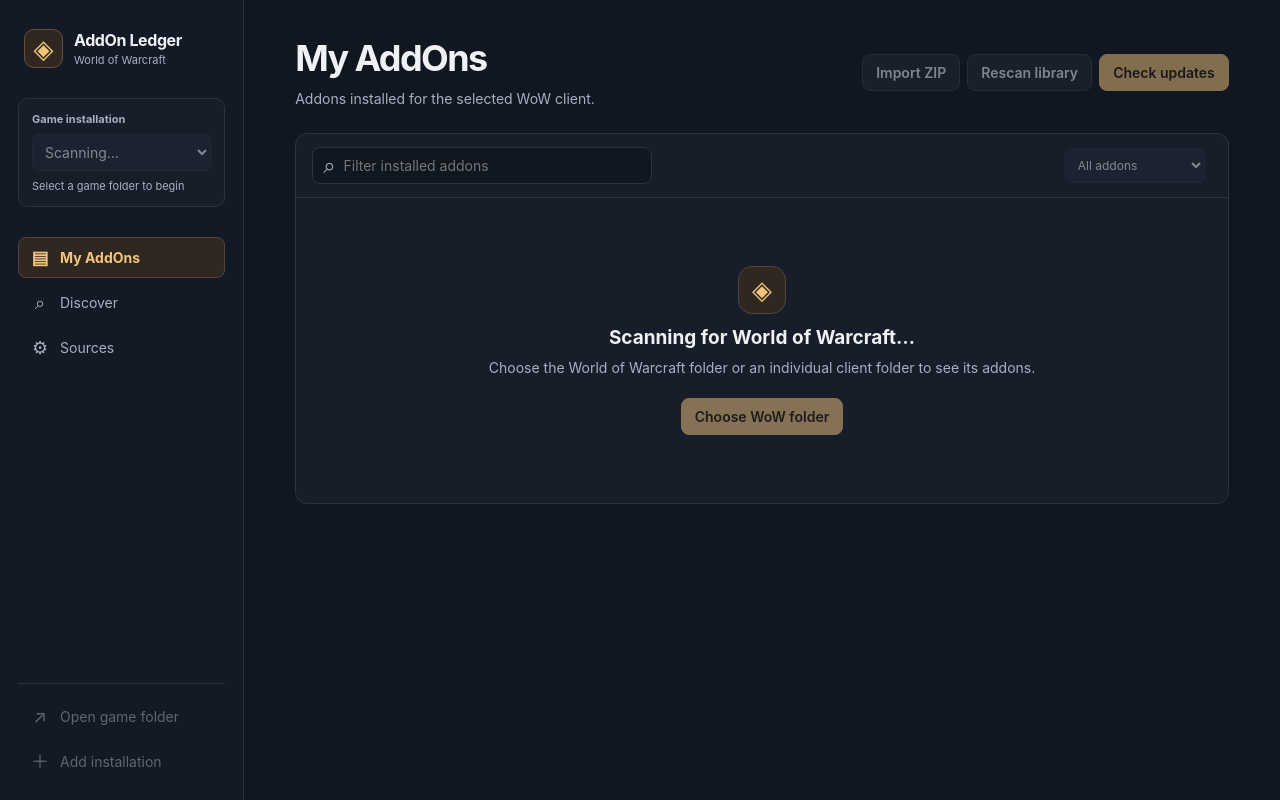
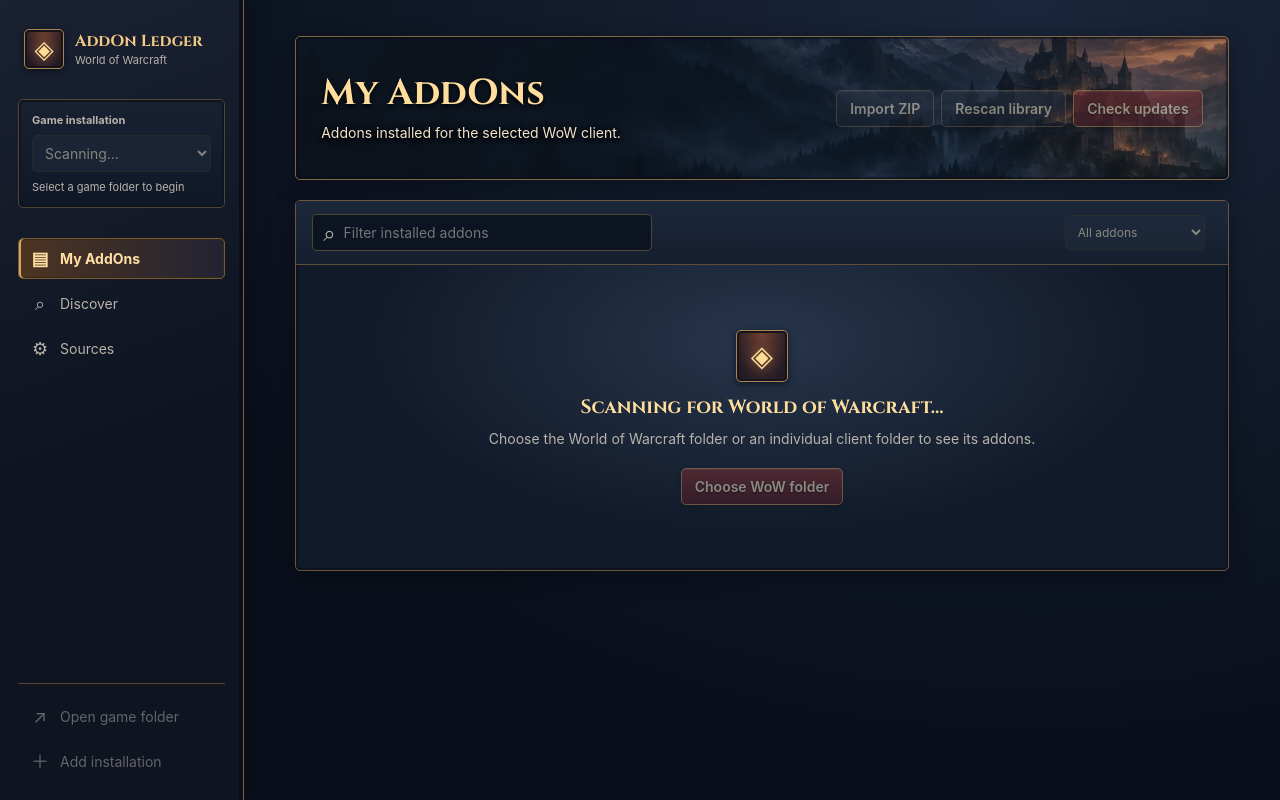
Before and after one commit to OminousOne/WoWAddonManager, an Electron app: page src/renderer/index.html in a window 1280 px wide. Drawn offline with Linux system fonts and the light colour scheme; no server answers.

Commit message:
Style the desktop app with a Warcraft-inspired theme

```diff
--- a/src/main/index.cjs
+++ b/src/main/index.cjs
@@ -45,7 +45,7 @@ function createWindow() {
     height: 780,
     minWidth: 790,
     minHeight: 560,
-    backgroundColor: '#111721',
+    backgroundColor: '#0a101b',
     autoHideMenuBar: true,
     webPreferences: { preload: path.join(__dirname, 'preload.cjs'), sandbox: true, contextIsolation: true },
   });
--- a/src/renderer/style.css
+++ b/src/renderer/style.css
@@ -1,69 +1,161 @@
+@font-face {
+  font-family: Cinzel;
+  src: url('./fonts/cinzel-latin-700.woff2') format('woff2');
+  font-weight: 700;
+  font-display: swap;
+}
+
 :root {
   color-scheme: dark;
   font-family: Inter, -apple-system, BlinkMacSystemFont, "Segoe UI", sans-serif;
   font-size: 14px;
-  color: #eff1f5;
-  background: #111721;
-  --surface: #171e2a;
-  --raised: #202938;
-  --sidebar: #131a25;
-  --line: #293343;
-  --muted: #a6b0c0;
-  --gold: #f2c47e;
-  --gold-ink: #241a11;
-  --gold-wash: #302820;
-  --radius: 10px;
+  color: #f6e9ce;
+  background: #0a101b;
+  --surface: #111a29;
+  --raised: #202c3d;
+  --line: #3b352e;
+  --frame: #7f6645;
+  --muted: #b8b3aa;
+  --gold: #f3cb83;
+  --gold-wash: #312619;
+  --radius: 5px;
+  --display: Cinzel, Georgia, serif;
 }
 * { box-sizing: border-box; }
 [hidden] { display: none !important; }
-body { margin: 0; min-height: 100vh; display: grid; grid-template-columns: 244px minmax(0, 1fr); }
+body {
+  margin: 0;
+  min-height: 100vh;
+  display: grid;
+  grid-template-columns: 244px minmax(0, 1fr);
+  background: radial-gradient(ellipse at 80% 0%, #1a263b, transparent 65%), #0a101b;
+}
 button, select, input { font: inherit; }
 button, select { cursor: pointer; }
 button:disabled, select:disabled { cursor: default; opacity: .5; }
 :focus-visible { outline: 2px solid var(--gold); outline-offset: 3px; }
-.sidebar { display: flex; flex-direction: column; gap: 30px; align-self: start; position: sticky; top: 0; height: 100vh; padding: 29px 18px 18px; background: var(--sidebar); border-right: 1px solid var(--line); }
+.sidebar { display: flex; flex-direction: column; gap: 30px; align-self: start; position: sticky; top: 0; height: 100vh; padding: 29px 18px 18px; background: linear-gradient(160deg, #1a2131, #0e1420 55%); border-right: 1px solid var(--frame); box-shadow: inset -4px 0 #090e18, 4px 0 16px #06091380; }
 .brand { display: flex; align-items: center; gap: 11px; padding-left: 6px; }
-.brand-mark { font-size: 26px; color: var(--gold); width: 39px; height: 39px; border: 1px solid #65513b; border-radius: 10px; display: grid; place-items: center; background: var(--gold-wash); }
-.brand strong { display: block; letter-spacing: -.025em; font-size: 16px; }
-.brand div span { display: block; color: var(--muted); font-size: 11px; margin-top: 3px; }
-.client-picker { padding: 13px; background: var(--surface); border: 1px solid var(--line); border-radius: var(--radius); min-width: 0; }
+.brand-mark, .empty-mark {
+  flex-shrink: 0;
+  display: grid;
+  place-items: center;
+  border: 1px solid #a98550;
+  border-radius: var(--radius);
+  color: #ffdc95;
+  background: radial-gradient(ellipse at 50% 0%, #704031, #221b25 80%);
+  box-shadow: inset 0 0 0 2px #17131c, 0 2px 7px #050810a0;
+  text-shadow: 0 0 12px #e9a75a60;
+}
+.brand-mark { width: 40px; height: 40px; font-size: 25px; }
+.brand strong { display: block; color: var(--gold); font: 700 16px/1.3 var(--display); }
+.brand div span { display: block; color: var(--muted); font-size: 11px; margin-top: 2px; }
+.client-picker {
+  padding: 13px;
+  background: linear-gradient(#182132, #101827);
+  border: 1px solid #514534;
+  border-radius: var(--radius);
+  box-shadow: inset 0 0 0 2px #0e1420;
+  min-width: 0;
+}
 .client-picker label { display: block; color: var(--muted); font-size: 11px; font-weight: 650; margin-bottom: 8px; }
-select { width: 100%; padding: 8px; background: var(--raised); color: inherit; border: 1px solid var(--line); border-radius: 6px; }
+select { width: 100%; padding: 8px; background: var(--raised); color: inherit; border: 1px solid var(--line); border-radius: var(--radius); }
 #client-details { color: var(--muted); font-size: 11px; overflow: hidden; text-overflow: ellipsis; white-space: nowrap; margin-top: 8px; }
 nav, .sidebar-foot { display: grid; gap: 4px; }
-.sidebar-foot { margin-top: auto; border-top: 1px solid var(--line); padding-top: 12px; }
-.nav-button { min-height: 41px; text-align: left; padding: 8px 12px; display: flex; align-items: center; gap: 11px; color: var(--muted); background: transparent; border: 1px solid transparent; border-radius: 8px; }
+.sidebar-foot { margin-top: auto; border-top: 1px solid #534732; padding-top: 12px; }
+.nav-button { min-height: 41px; text-align: left; padding: 8px 12px; display: flex; align-items: center; gap: 11px; color: var(--muted); background: transparent; border: 1px solid transparent; border-radius: var(--radius); }
 .nav-button span { width: 18px; text-align: center; font-size: 18px; line-height: 1; }
 .nav-button:hover:not(:disabled) { color: #fff; background: var(--raised); }
-.nav-button[aria-current=page] { color: var(--gold); background: var(--gold-wash); border-color: #554438; font-weight: 650; }
+.nav-button[aria-current=page] {
+  color: #ffdfa4;
+  background: linear-gradient(90deg, #4d3420, #222334);
+  border-color: #795a36;
+  box-shadow: inset 2px 0 #d6a763, inset 0 0 0 1px #332819;
+  font-weight: 650;
+}
 main { min-width: 0; padding: 36px clamp(22px, 4vw, 58px) 42px; }
-.page-head { display: flex; justify-content: space-between; align-items: center; gap: 18px; margin-bottom: 23px; }
-h1 { font-size: clamp(26px, 4vw, 36px); letter-spacing: -.045em; margin: 0; font-weight: 730; }
+.page-head {
+  display: flex;
+  justify-content: space-between;
+  align-items: center;
+  gap: 18px;
+  min-height: 144px;
+  padding: 24px 25px;
+  margin-bottom: 20px;
+  border: 1px solid var(--frame);
+  border-radius: var(--radius);
+  background:
+    linear-gradient(90deg, #101a2996 15%, #0e162668 60%, #0e162638),
+    url('./art/mountain-keep.webp') center 52% / cover,
+    #172337;
+  box-shadow: inset 0 0 0 2px #080c1788, 0 6px 22px #03060c66;
+}
+.page-head > div:first-child { min-width: 0; }
+h1, h2 { font-family: var(--display); font-weight: 700; color: #ffdd9d; }
+h1 { font-size: clamp(23px, 3.3vw, 36px); line-height: 1.18; margin: 0; text-shadow: 0 2px 4px #000; }
 .page-head p, .empty p { color: var(--muted); margin: 8px 0 0; line-height: 1.55; }
-.button { background: var(--raised); color: inherit; border: 1px solid #374456; padding: 9px 13px; border-radius: 8px; font-weight: 630; white-space: nowrap; }
-.button:hover:not(:disabled) { background: #303c50; }
-.button.primary { background: var(--gold); color: var(--gold-ink); border-color: var(--gold); }
-.button.primary:hover:not(:disabled) { background: #ffda9e; }
-.panel { border: 1px solid var(--line); border-radius: 12px; background: var(--surface); overflow: hidden; }
-.toolbar { display: flex; align-items: center; justify-content: space-between; gap: 12px; padding: 13px 16px; border-bottom: 1px solid var(--line); }
-.search { display: flex; align-items: center; gap: 8px; width: min(100%, 340px); border: 1px solid var(--line); border-radius: 8px; padding: 0 10px; background: #111721; color: var(--muted); }
+.page-head p { color: #f2e4cc; text-shadow: 0 1px 4px #000, 0 1px 6px #000; }
+.button {
+  background: linear-gradient(#2b3545, #141b28);
+  color: #f8e9ce;
+  border: 1px solid #756049;
+  padding: 9px 13px;
+  border-radius: var(--radius);
+  box-shadow: inset 0 1px #ffffff22, 0 2px 5px #05070c66;
+  font-weight: 640;
+  white-space: nowrap;
+}
+.button:hover:not(:disabled) { background: linear-gradient(#404a5b, #242e40); border-color: #ae9067; }
+.button.primary {
+  background: linear-gradient(#862f32, #511c25);
+  color: #fff1d1;
+  border-color: #c39356;
+  text-shadow: 0 1px 2px #210b10;
+}
+.button.primary:hover:not(:disabled) { background: linear-gradient(#a64143, #6b2633); border-color: #f2cb84; }
+.panel {
+  border: 1px solid #68563f;
+  border-radius: var(--radius);
+  background: var(--surface);
+  box-shadow: inset 0 0 0 2px #0c131f, 0 6px 22px #03060c66;
+  overflow: hidden;
+}
+.toolbar {
+  display: flex;
+  align-items: center;
+  justify-content: space-between;
+  gap: 12px;
+  padding: 13px 16px;
+  border-bottom: 1px solid #5d4d39;
+  background: linear-gradient(#1c283a, #151e2f);
+}
+.search { display: flex; align-items: center; gap: 8px; width: min(100%, 340px); border: 1px solid #514635; border-radius: var(--radius); padding: 0 10px; background: #0c1422; color: var(--muted); }
 .search span { font-size: 22px; }
-.search input { color: #eff1f5; width: 100%; padding: 9px 0; border: 0; background: transparent; outline: none; }
+.search input { color: #f6e9ce; width: 100%; padding: 9px 0; border: 0; background: transparent; outline: none; }
 .search:focus-within { outline: 2px solid var(--gold); outline-offset: 2px; }
 #count { white-space: nowrap; color: var(--muted); font-size: 12px; }
 table { width: 100%; border-collapse: collapse; table-layout: fixed; }
-th { text-align: left; color: var(--muted); font-size: 11px; font-weight: 650; background: #151c27; }
+th { text-align: left; color: #dfc097; font-size: 11px; font-weight: 650; background: #1a2232; }
 td, th { border-bottom: 1px solid var(--line); padding: 13px 16px; overflow-wrap: anywhere; }
 td { color: var(--muted); }
 tbody tr:last-child td { border-bottom: 0; }
-tbody tr:hover { background: #1b2331; }
-td:first-child { color: #eff1f5; }
+tbody tr:nth-child(even) { background: #141e2f; }
+tbody tr:hover { background: #1e2b40; }
+td:first-child { color: #f6e9ce; }
 td small { display: block; color: var(--muted); margin-top: 4px; font-weight: 400; }
-.empty { text-align: center; min-height: 305px; padding: 58px 25px; display: grid; justify-items: center; align-content: center; }
+.empty {
+  text-align: center;
+  min-height: 305px;
+  padding: 50px 25px;
+  display: grid;
+  justify-items: center;
+  align-content: center;
+  background: radial-gradient(ellipse at 50% 25%, #27354b, transparent 60%);
+}
 .empty h2 { margin: 12px 0 0; font-size: 19px; }
 .empty .button { margin-top: 19px; }
-.empty-mark { color: var(--gold); background: var(--gold-wash); border: 1px solid #554438; border-radius: 14px; width: 48px; height: 48px; display: grid; place-items: center; font-size: 26px; }
-.notice { border: 1px solid #554438; background: var(--gold-wash); color: #ffdfb0; border-radius: 8px; padding: 10px 13px; margin-bottom: 15px; white-space: pre-wrap; overflow-wrap: anywhere; }
+.empty-mark { width: 52px; height: 52px; font-size: 29px; }
+.notice { border: 1px solid var(--frame); background: var(--gold-wash); color: #ffdfb0; border-radius: var(--radius); padding: 10px 13px; margin-bottom: 15px; white-space: pre-wrap; overflow-wrap: anywhere; }
 #catalog-form { justify-content: flex-start; }
 #catalog-form .search { flex: 1; }
 #source { width: auto; max-width: 165px; margin-left: auto; }
@@ -75,28 +167,37 @@ td small { display: block; color: var(--muted); margin-top: 4px; font-weight: 40
 .source-settings p { color: var(--muted); margin: 6px 0 0; line-height: 1.5; }
 .source-settings form { margin-top: 15px; }
 .source-settings label { display: block; color: var(--muted); margin-bottom: 7px; }
-.source-settings input { min-width: 100px; width: 100%; background: #111721; color: inherit; padding: 8px; border-radius: 7px; border: 1px solid var(--line); }
+.source-settings input { min-width: 100px; width: 100%; background: #0c1422; color: inherit; padding: 8px; border-radius: 7px; border: 1px solid var(--line); }
 .actions { display: flex; gap: 7px; align-items: center; flex-wrap: wrap; }
 .badge { display: inline-block; color: var(--gold); border-radius: 5px; background: var(--gold-wash); padding: 4px 8px; font-size: 11px; white-space: nowrap; }
 #library-actions { justify-content: flex-end; }
 #library-filter { width: auto; font-size: 12px; }
 .row-actions { display: flex; gap: 5px; align-items: center; }
 .row-actions > .button { padding: 7px 9px; font-size: 12px; }
-dialog { color: inherit; background: var(--surface); border: 1px solid #405068; border-radius: 12px; padding: 21px; width: min(470px, 90vw); }
+dialog {
+  color: inherit;
+  background: linear-gradient(#1f2a3d, #111827);
+  border: 1px solid #a78556;
+  border-radius: var(--radius);
+  box-shadow: inset 0 0 0 3px #151722, 0 12px 36px #050910c0;
+  padding: 21px;
+  width: min(470px, 90vw);
+}
 dialog::backdrop { background: #0b0f18bb; }
 dialog header { display: flex; align-items: center; justify-content: space-between; gap: 12px; }
 dialog h2 { font-size: 20px; margin: 0; overflow-wrap: anywhere; }
 dialog p, dialog ul { color: var(--muted); line-height: 1.5; overflow-wrap: anywhere; }
 dialog ul { max-height: 140px; overflow: auto; }
 dialog .actions { margin-top: 18px; }
-.button.danger { background: #713639; border-color: #a65d62; }
-.button.danger:hover:not(:disabled) { background: #8a4449; }
+.button.danger { background: linear-gradient(#8a3b38, #5a2528); border-color: #c68168; }
+.button.danger:hover:not(:disabled) { background: #923f3d; }
 @media (max-width: 925px) {
   body { grid-template-columns: 205px minmax(0, 1fr); }
   main { padding-left: 20px; padding-right: 20px; }
   td, th { padding-left: 10px; padding-right: 10px; }
-  .page-head { align-items: flex-start; }
-  #library-actions { max-width: 250px; }
+  .page-head { padding-inline: 17px; }
+  #library-actions { max-width: 205px; }
+  #library-actions .button { padding-inline: 9px; font-size: 12px; }
 }
 .text-button { display: block; border: 0; padding: 0; margin-top: 4px; color: var(--gold); background: transparent; font-size: 11px; text-align: left; }
 .text-button:hover:not(:disabled) { text-decoration: underline; }
```
Also changed, not shown: src/renderer/index.html (+1 -1 lines), src/renderer/art/mountain-keep.webp (added), src/renderer/fonts/cinzel-latin-700.woff2 (added), 1 other file.
